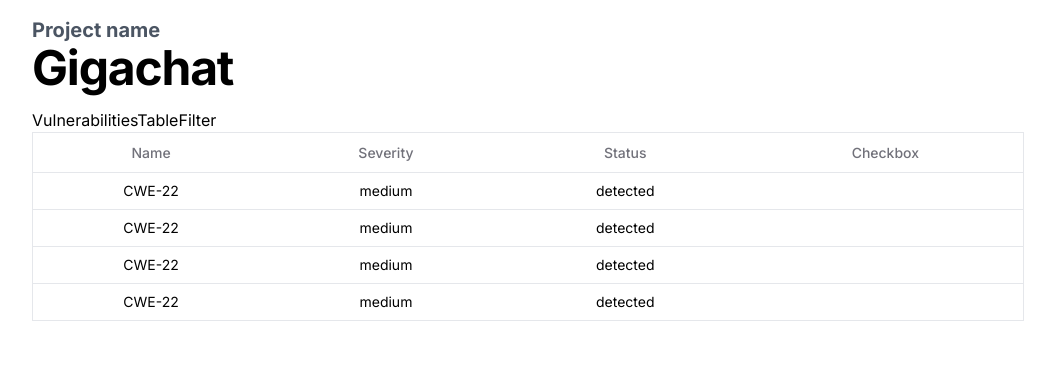
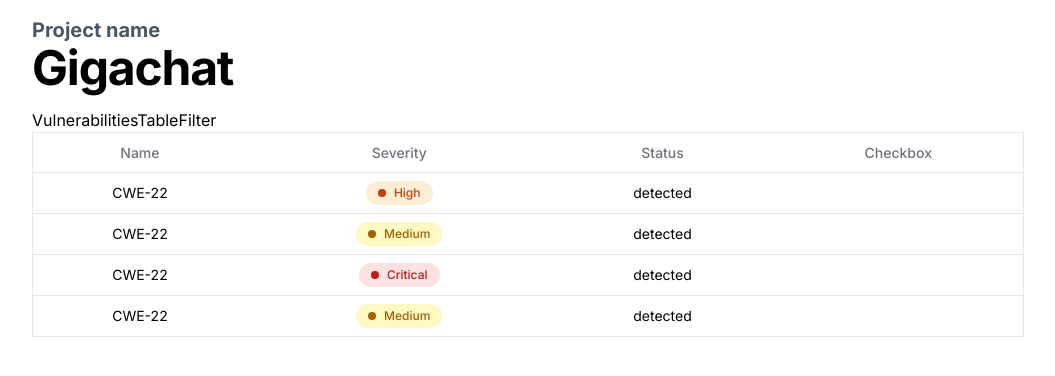
Before and after one commit to OwOHamper/Codetinel, a React (Vite) app in the folder Frontend/: page /projects/1 in a window 1280 px wide. Shown: the top 376 px of the page, without its empty margins (112-1167 px from the left). Built offline with nearby package versions, Linux system fonts and the light colour scheme.

Commit message:
Added severityDisplay to table

```diff
--- a/Frontend/src/components/VulnerabilitiesTable.tsx
+++ b/Frontend/src/components/VulnerabilitiesTable.tsx
@@ -1,4 +1,5 @@
 import { Table, TableHeader, TableRow, TableHead, TableCell, TableBody } from './ui/table'
+import SeverityDisplay from './SeverityDipslay';
 import React from 'react'
 
 
@@ -15,7 +16,7 @@
 export default function VulnerabilitiesTable({ data }: TableProps) {
   return (
     <Table className="border">
-      <TableHeader className="display-sticky">
+      <TableHeader className="top-0 sticky">
         <TableRow>
           <TableHead className="text-center">Name</TableHead>
           <TableHead className="text-center">Severity</TableHead>
@@ -27,7 +28,7 @@
         {data.map((row) => (
           <TableRow className="text-center" key={row.name}>
             <TableCell>{row.name}</TableCell>
-            <TableCell>{row.severity}</TableCell>
+            <TableCell><SeverityDisplay severity={row.severity} /></TableCell>
             <TableCell>{row.status}</TableCell>
           </TableRow>
         ))}
--- a/Frontend/src/pages/Project.tsx
+++ b/Frontend/src/pages/Project.tsx
@@ -4,7 +4,7 @@
 const data = [
   {
     name: "CWE-22",
-    severity: "medium",
+    severity: "high",
     status: "detected",
   },
   {
@@ -14,7 +14,7 @@
   },
   {
     name: "CWE-22",
-    severity: "medium",
+    severity: "critical",
     status: "detected",
   },
   {
```
